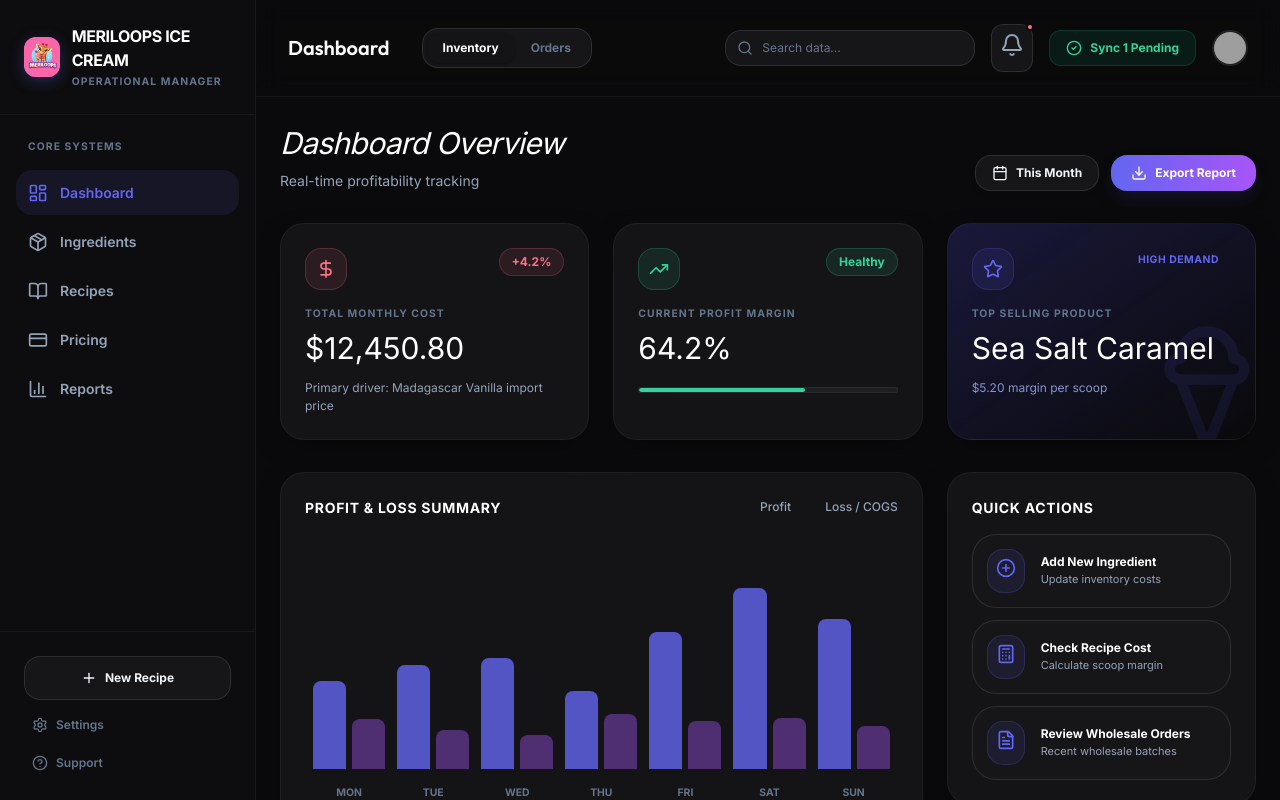
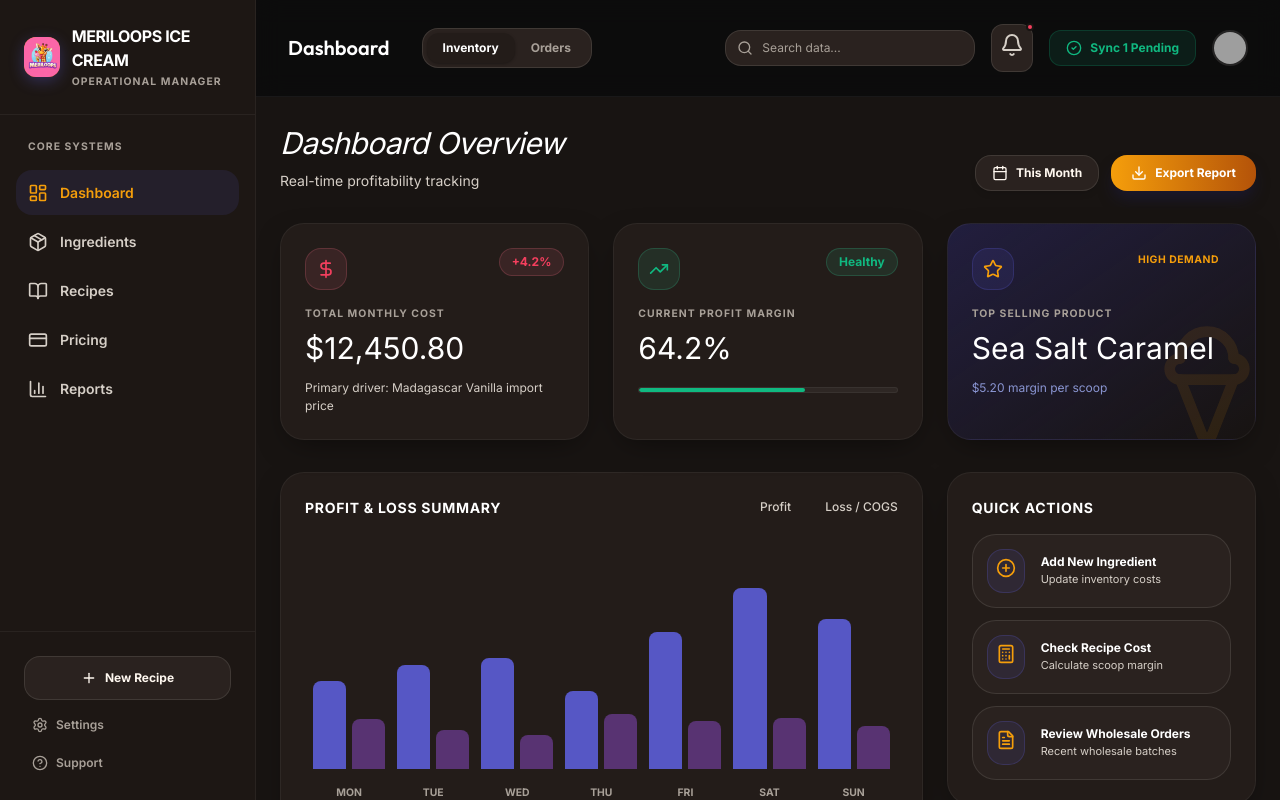
Before and after one commit to leoreyes07/heladeria-meriloops-clc, a React (Vite) app: page / in a window 1280 px wide. Built offline with nearby package versions, Linux system fonts and the light colour scheme; grey boxes are pictures that could not be loaded.

Commit message:
style(theme): use dark chocolate and caramel for dark mode

```diff
--- a/src/index.css
+++ b/src/index.css
@@ -2,28 +2,28 @@
   --font-sans: 'Inter', -apple-system, BlinkMacSystemFont, 'Segoe UI', Roboto, sans-serif;
   --font-headline: 'Outfit', var(--font-sans);
 
-  /* Color Palette */
-  --color-surface-canvas: #0A0A0C;
-  --color-surface-panel: #141417;
-  --color-surface-sidebar: #0D0D0F;
-  --color-surface-input: #161619;
-
-  --color-border-subtle: rgba(255, 255, 255, 0.05);
-  --color-border-default: rgba(255, 255, 255, 0.1);
-  --color-border-hover: rgba(255, 255, 255, 0.2);
-
-  --color-text-main: #f1f5f9; /* slate-100 */
-  --color-text-muted: #94a3b8; /* slate-400 */
-  --color-text-faint: #64748b; /* slate-500 */
+  /* Color Palette - Dark Chocolate & Caramel */
+  --color-surface-canvas: #181412;
+  --color-surface-panel: #231c19;
+  --color-surface-sidebar: #1d1714;
+  --color-surface-input: #2a221f;
+
+  --color-border-subtle: rgba(255, 248, 240, 0.05);
+  --color-border-default: rgba(255, 248, 240, 0.1);
+  --color-border-hover: rgba(255, 248, 240, 0.15);
+
+  --color-text-main: #fff8f0;
+  --color-text-muted: #d6cfc7;
+  --color-text-faint: #a8a098;
   --color-text-bright: #ffffff;
 
-  --color-primary: #818cf8;
-  --color-primary-indigo: #6366f1;
-  --color-emerald-accent: #34d399;
+  --color-primary: #fbbf24;
+  --color-primary-indigo: #f59e0b; /* Re-mapped to Caramel */
+  --color-emerald-accent: #10b981; /* Re-mapped to Pistachio */
   --color-emerald-dark: #059669;
-  --color-rose-alert: #fb7185;
-  --color-amber-alert: #fbbf24;
-  --color-purple-accent: #a855f7;
+  --color-rose-alert: #f43f5e;
+  --color-amber-alert: #d97706;
+  --color-purple-accent: #b45309;
 
   --shadow-card: 0px 10px 30px -10px rgba(0, 0, 0, 0.5);
   --shadow-hover: 0px 15px 35px -10px rgba(0, 0, 0, 0.7);
```
